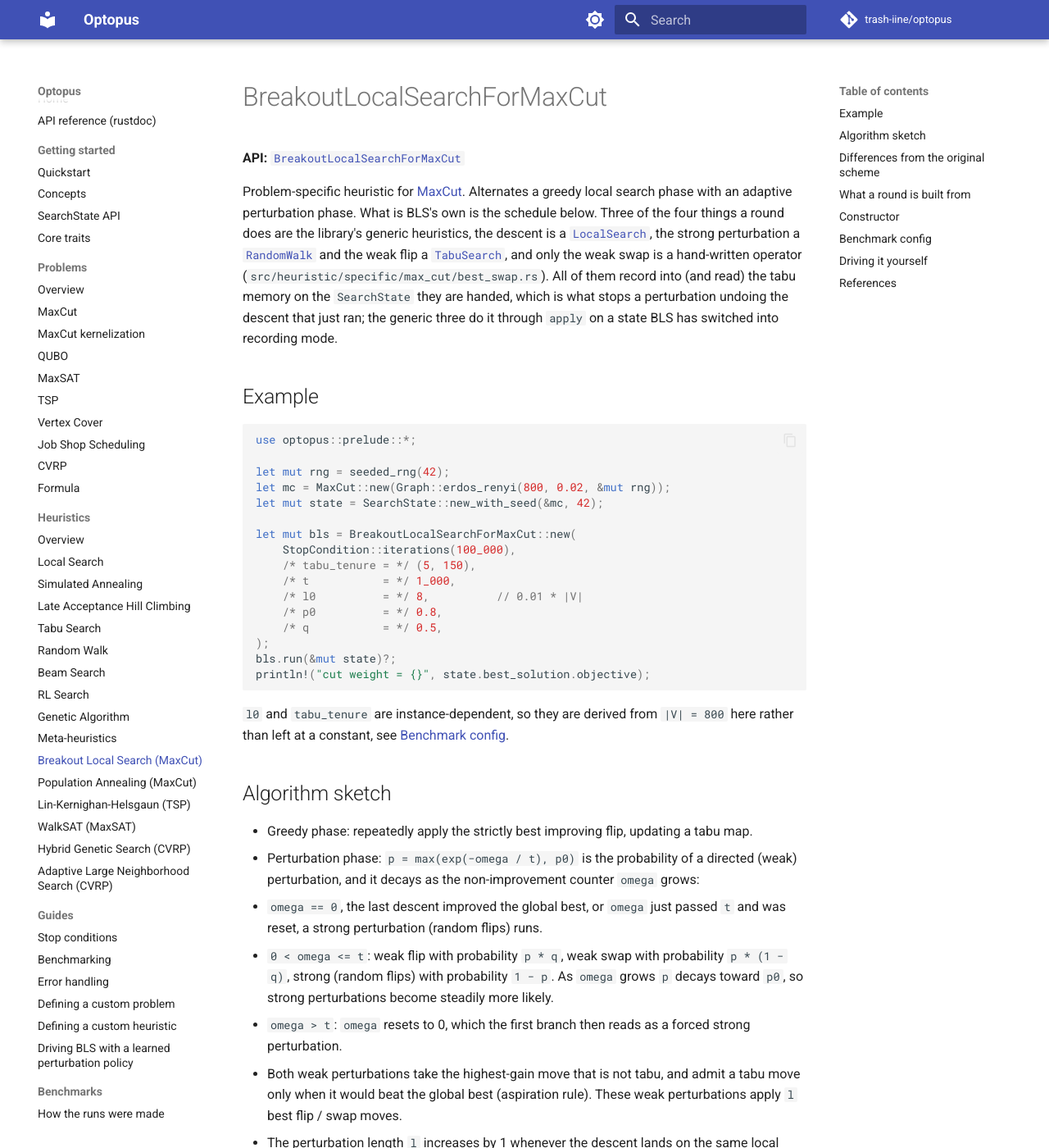
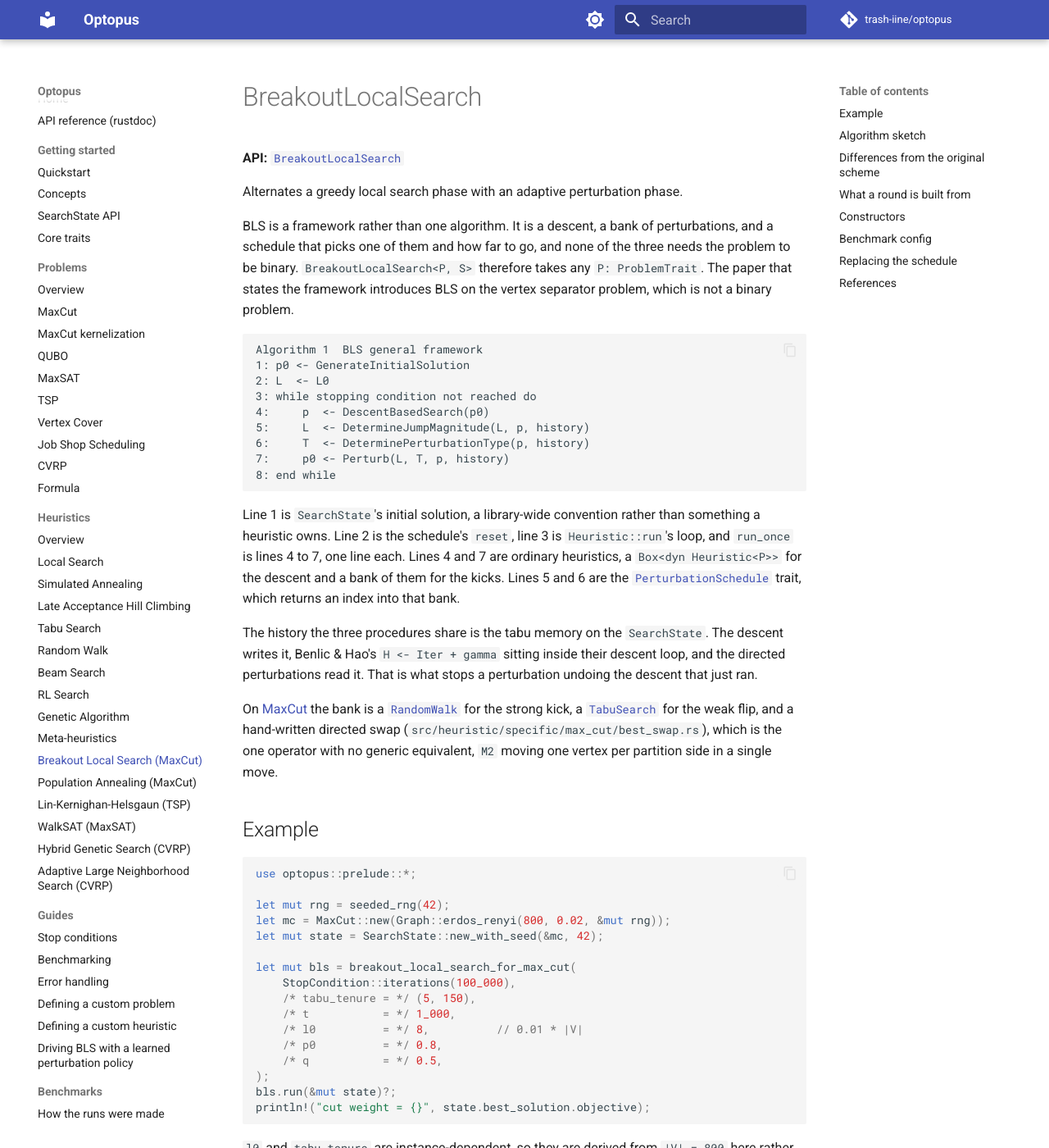
Before and after one commit to trash-iine/optopus, an MkDocs documentation site: the page built from docs/heuristics/breakout_local_search.md, in a window 1280 px wide and 1400 px high. Shown: the whole window at 82% size. Built offline with MkDocs 1.6.1 and Material for MkDocs 9.7.7, drawn with Linux system fonts in a browser that asks for light colours; comment, search, counter and statistics services are not loaded; some of the changed text lies outside the part shown.

Commit message:
DOCS: Breakout Local Search as the framework it is, and what the four generalizations cost
The page opens with Algorithm 1 and the map from each line to what runs it,
then says what MaxCut fills the perturbation bank with. "Driving it yourself"
becomes "Replacing the schedule", which is now two routes: implement
`PerturbationSchedule` and keep the framework's loop, or step the halves under a
schedule slot of `()` that the type refuses to run.

`decisions/0015` records what all four generalizations in this stack cost at run
time, and the one place a trait boundary was not free.

Claude-Session: https://claude.ai/code/session_013RUmiNVc5VHA4hDhJS2PgH

````diff
--- a/docs/heuristics/breakout_local_search.md
+++ b/docs/heuristics/breakout_local_search.md
@@ -1,17 +1,45 @@
-# BreakoutLocalSearchForMaxCut
+# BreakoutLocalSearch
 
-**API:** [`BreakoutLocalSearchForMaxCut`](../api/optopus/heuristic/struct.BreakoutLocalSearchForMaxCut.html)
+**API:** [`BreakoutLocalSearch`](../api/optopus/heuristic/struct.BreakoutLocalSearch.html)
 
-Problem-specific heuristic for [MaxCut](../problems/max_cut.md). Alternates a
-greedy local search phase with an adaptive perturbation phase. What is BLS's own
-is the schedule below. Three of the four things a round does are the library's
-generic heuristics, the descent is a [`LocalSearch`](local_search.md), the
-strong perturbation a [`RandomWalk`](random_walk.md) and the weak flip a
-[`TabuSearch`](tabu_search.md), and only the weak swap is a hand-written
-operator (`src/heuristic/specific/max_cut/best_swap.rs`). All of them record
-into (and read) the tabu memory on the `SearchState` they are handed, which is
-what stops a perturbation undoing the descent that just ran; the generic three
-do it through `apply` on a state BLS has switched into recording mode.
+Alternates a greedy local search phase with an adaptive perturbation phase.
+
+BLS is a framework rather than one algorithm. It is a descent, a bank of
+perturbations, and a schedule that picks one of them and how far to go, and none
+of the three needs the problem to be binary. `BreakoutLocalSearch<P, S>`
+therefore takes any `P: ProblemTrait`. The paper that states the framework
+introduces BLS on the vertex separator problem, which is not a binary problem.
+
+```text
+Algorithm 1  BLS general framework
+1: p0 <- GenerateInitialSolution
+2: L  <- L0
+3: while stopping condition not reached do
+4:     p  <- DescentBasedSearch(p0)
+5:     L  <- DetermineJumpMagnitude(L, p, history)
+6:     T  <- DeterminePerturbationType(p, history)
+7:     p0 <- Perturb(L, T, p, history)
+8: end while
+```
+
+Line 1 is `SearchState`'s initial solution, a library-wide convention rather
+than something a heuristic owns. Line 2 is the schedule's `reset`, line 3 is
+`Heuristic::run`'s loop, and `run_once` is lines 4 to 7, one line each. Lines 4
+and 7 are ordinary heuristics, a `Box<dyn Heuristic<P>>` for the descent and a
+bank of them for the kicks. Lines 5 and 6 are the
+[`PerturbationSchedule`](../api/optopus/heuristic/trait.PerturbationSchedule.html)
+trait, which returns an index into that bank.
+
+The history the three procedures share is the tabu memory on the
+`SearchState`. The descent writes it, Benlic & Hao's `H <- Iter + gamma` sitting
+inside their descent loop, and the directed perturbations read it. That is what
+stops a perturbation undoing the descent that just ran.
+
+On [MaxCut](../problems/max_cut.md) the bank is a [`RandomWalk`](random_walk.md)
+for the strong kick, a [`TabuSearch`](tabu_search.md) for the weak flip, and a
+hand-written directed swap (`src/heuristic/specific/max_cut/best_swap.rs`),
+which is the one operator with no generic equivalent, `M2` moving one vertex per
+partition side in a single move.
 
 ## Example
 
@@ -22,7 +50,7 @@ let mut rng = seeded_rng(42);
 let mc = MaxCut::new(Graph::erdos_renyi(800, 0.02, &mut rng));
 let mut state = SearchState::new_with_seed(&mc, 42);
 
-let mut bls = BreakoutLocalSearchForMaxCut::new(
+let mut bls = breakout_local_search_for_max_cut(
     StopCondition::iterations(100_000),
     /* tabu_tenure = */ (5, 150),
     /* t           = */ 1_000,
@@ -98,18 +126,38 @@ per partition side in a single move and a pair of one-step searches cannot
 express that. A side with nothing eligible would otherwise leave the other
 vertex moved on its own.
 
-## Constructor
+## Constructors
+
+MaxCut has a builder that fills the bank and applies the paper's reading of the
+tenure:
 
 ```rust
-BreakoutLocalSearchForMaxCut::new(
+breakout_local_search_for_max_cut(
     stop_condition: StopCondition,
     tabu_tenure: (u64, u64),
     t: u64,
     l0: u64,
     p0: f64,
     q: f64,
+) -> BreakoutLocalSearchForMaxCut
+```
+
+Another problem builds one directly, supplying its own descent, bank and
+schedule:
+
+```rust
+BreakoutLocalSearch::new(
+    stop_condition: StopCondition,
+    tabu_tenure: (u64, u64),
+    descent: Box<dyn Heuristic<P>>,
+    perturbations: Vec<Box<dyn Heuristic<P>>>,
+    schedule: S,
 ) -> Self
 ```
+
+`AdaptivePerturbation` indexes three perturbations, one random and two directed,
+which is the shape Benlic & Hao's rule chooses between. A schedule of your own
+may use any number.
 
 | Parameter | Meaning |
 |---|---|
@@ -120,8 +168,9 @@ BreakoutLocalSearchForMaxCut::new(
 | `q` | fraction of weak perturbations using flip (vs. swap) |
 
 `clear()` resets the schedule (`omega` to 0, `l` to `l0`, the remembered local
-optimum dropped). The tabu are not its to clear, because they belong to the
-`SearchState`. But the tabu is cleared in a sub-run clone.
+optimum dropped) and clears the descent and the bank. The prohibitions are not
+its to clear, since they belong to the `SearchState`, and a sub-run clone starts
+with an empty tabu memory anyway.
 The remembered local optimum is dropped rather than kept because the same
 schedule may be reused on a different instance, a meta-heuristic that rebuilds
 its sub-problem every round does exactly that.
@@ -145,17 +194,27 @@ moves. This is the one kind that doubles the key, the same range under
 [`TabuSearch`](tabu_search.md) prohibits for half as long, so tuned values do
 not transfer between them.
 
-## Driving it yourself
+## Replacing the schedule
 
-The round is also reachable in halves, for a caller that wants to keep the
-descent and the operators but replace the schedule:
+There are two routes, and which fits depends on whether your rule is Algorithm
+1's two decision procedures or something that has to act between them.
+
+Implement `PerturbationSchedule<P>` and hand it to `BreakoutLocalSearch::new`.
+You keep the framework's loop and `Heuristic`; what you replace is lines 5 and
+6.
+
+Or drive the round in halves yourself:
 
 - `descend(state)`, the greedy descent, writing the prohibitions the kick reads.
-- `kick(state, perturbation, l)`, one [`MaxCutPerturbation`](../api/optopus/heuristic/enum.MaxCutPerturbation.html)
-  of length `l`, followed by the round's single `update_best`.
-- `externally_driven(stop_condition, tabu_tenure)`, the constructor for that
-  use, taking the tenure literally: the `2γ` doubling above belongs to the
-  paper's schedule, which such a caller replaces.
+- `kick(state, perturbation, l)`, `l` moves of the bank entry at index
+  `perturbation`, followed by the round's single `update_best`. On MaxCut,
+  [`MaxCutPerturbation`](../api/optopus/heuristic/enum.MaxCutPerturbation.html)
+  names those indices.
+- `externally_driven_bls_for_max_cut(stop_condition, tabu_tenure)`, the builder
+  for that use. It takes the tenure literally, since the `2γ` doubling above
+  belongs to the paper's schedule, which such a caller replaces. Its schedule
+  slot is `()`, which does not implement `PerturbationSchedule`, so the result
+  is not a `Heuristic` and `run_once` cannot be reached.
 
 `run_once` is exactly `descend` + the schedule + `kick`.
 [Driving BLS with a learned perturbation policy](../guide/learned_perturbation.md)
````
Also changed, not shown: decisions/0015-generalizing-a-heuristic-costs-nothing-except-where-a-trait-repeats-work.md (added, +55 -0 lines), decisions/README.md (+1 -0 lines), docs/guide/benchmarking.md (+1 -1 lines), docs/guide/learned_perturbation.md (+3 -3 lines), docs/heuristics/README.md (+1 -1 lines).
